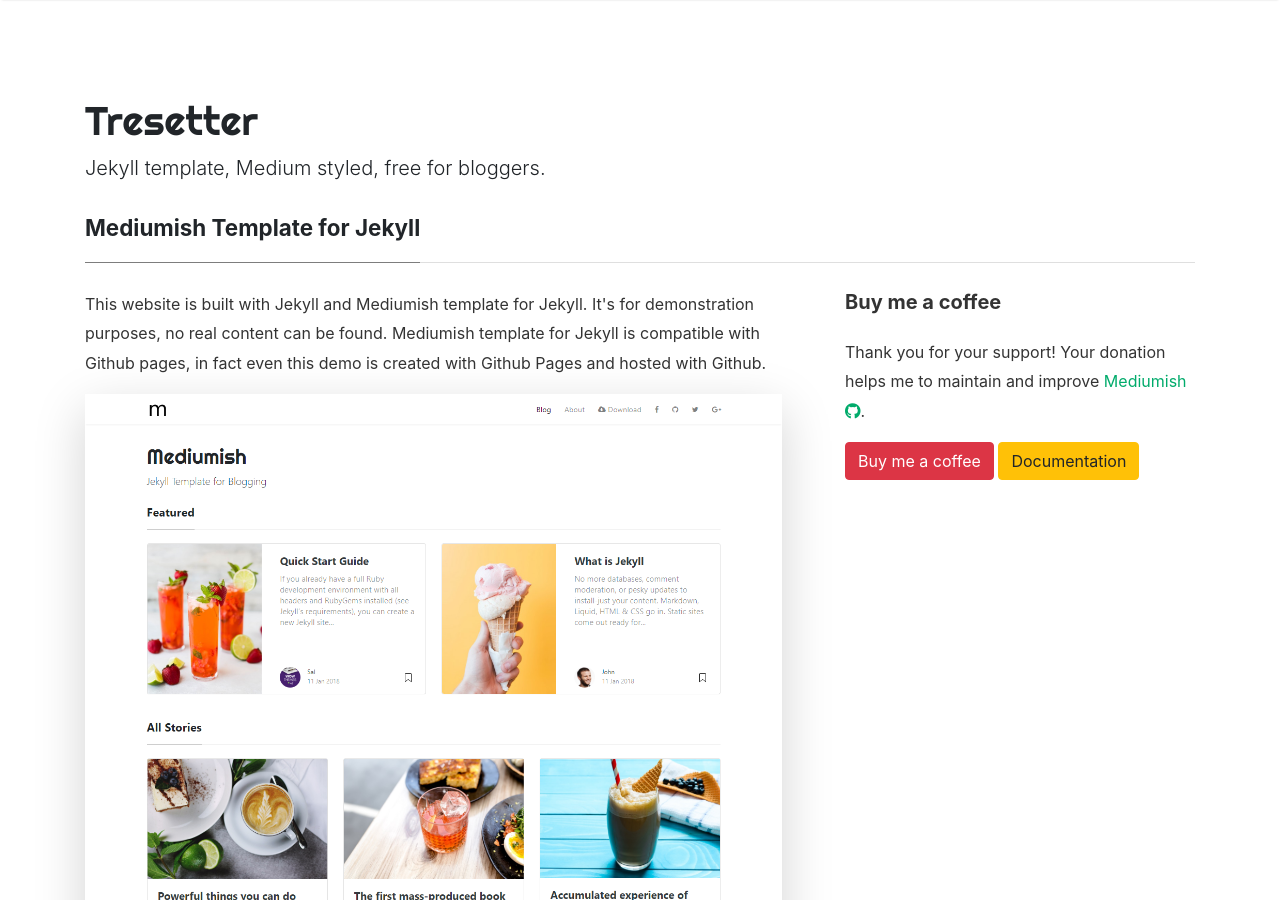
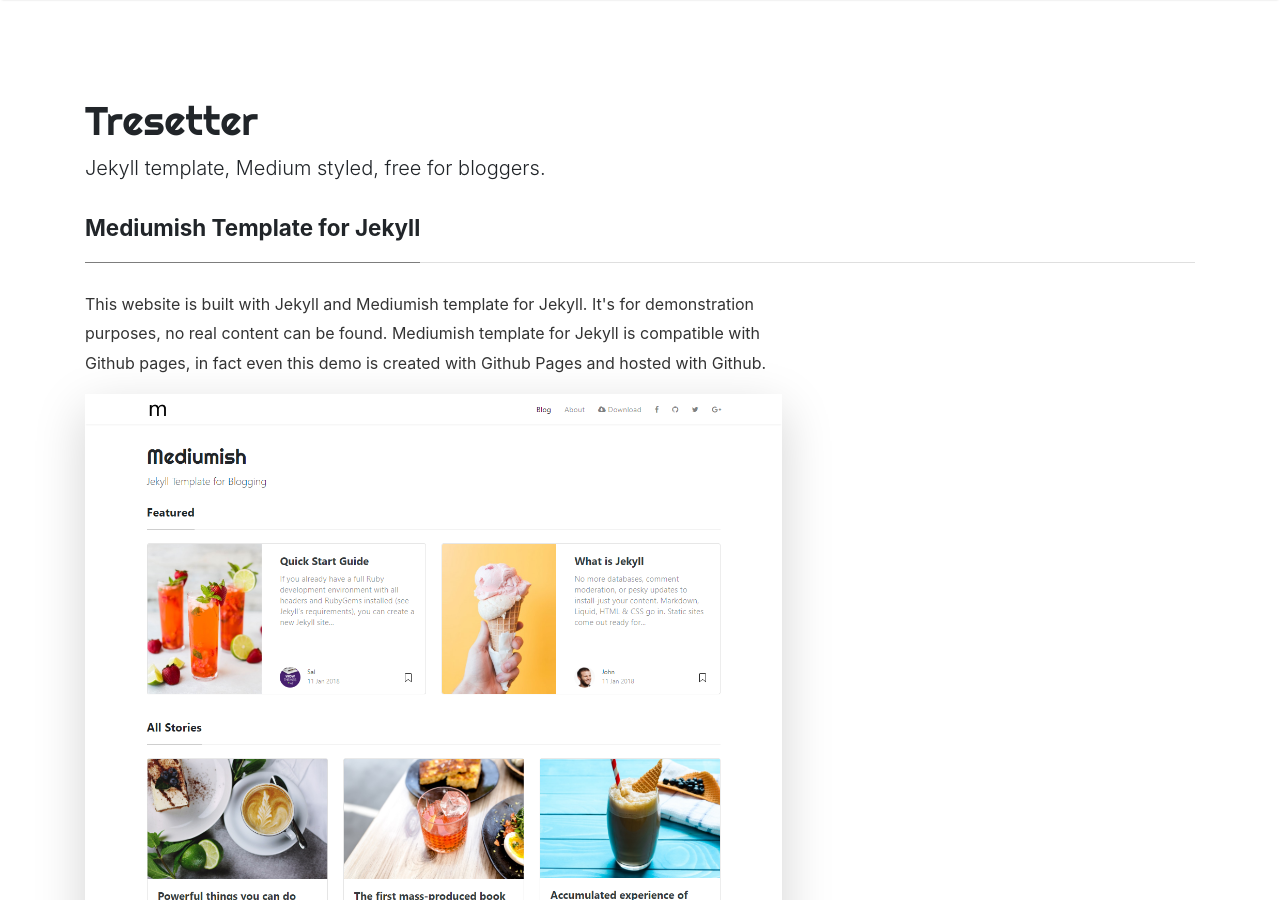
Before and after one commit to tresetter/tresetter.github.io, a Jekyll site: the page built from _pages/about.md, in a window 1280 px wide and 900 px high. Built offline with Jekyll 4.4.1, drawn with Linux system fonts in a browser that asks for light colours; nearby versions of some CDN libraries; comment, search, counter and statistics services are not loaded.

Commit message:
Remove coffee

```diff
--- a/_pages/about.md
+++ b/_pages/about.md
@@ -23,13 +23,5 @@ comments: true
 
 <div class="col-md-4">
 
-<div class="sticky-top sticky-top-80">
-<h5>Buy me a coffee</h5>
-
-<p>Thank you for your support! Your donation helps me to maintain and improve <a target="_blank" href="https://github.com/wowthemesnet/mediumish-theme-jekyll">Mediumish <i class="fab fa-github"></i></a>.</p>
-
-<a target="_blank" href="https://www.wowthemes.net/donate/" class="btn btn-danger">Buy me a coffee</a> <a target="_blank" href="https://bootstrapstarter.com/bootstrap-templates/template-mediumish-bootstrap-jekyll/" class="btn btn-warning">Documentation</a>
-
 </div>
 </div>
-</div>
```
